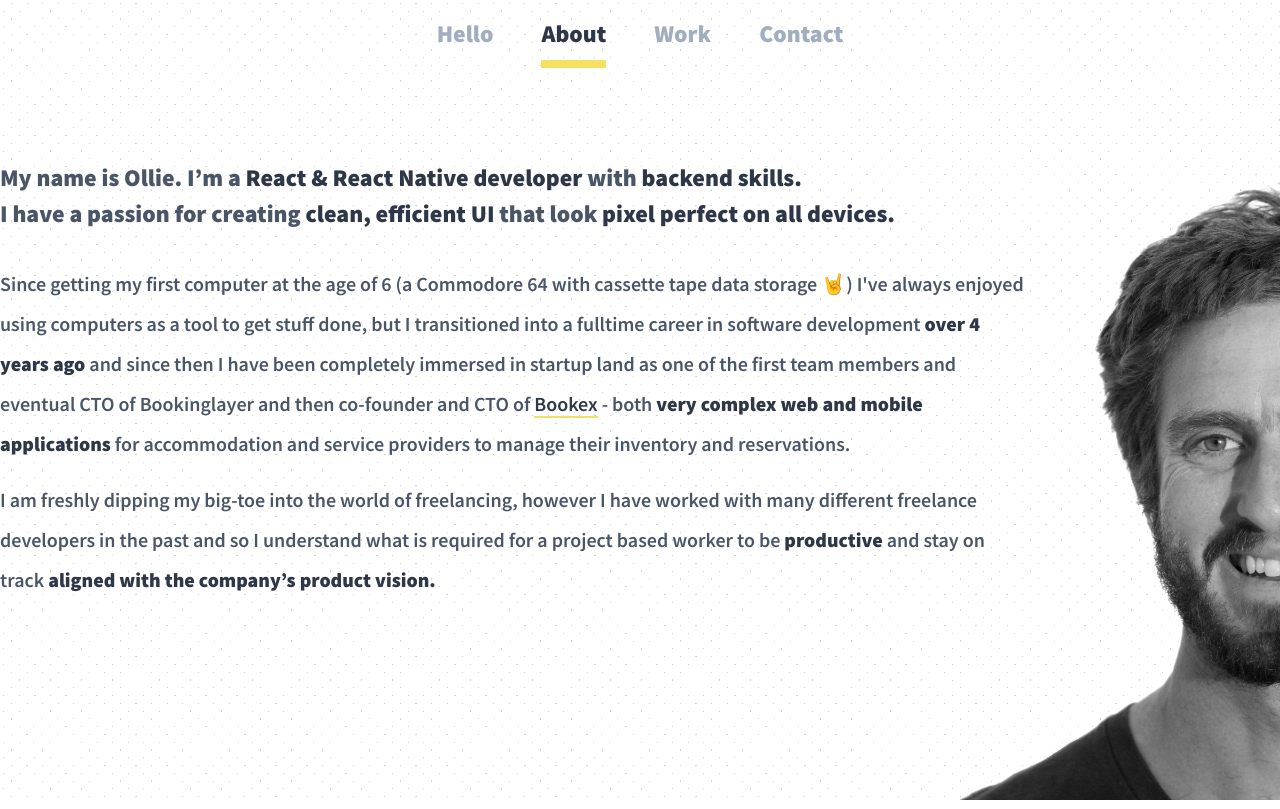
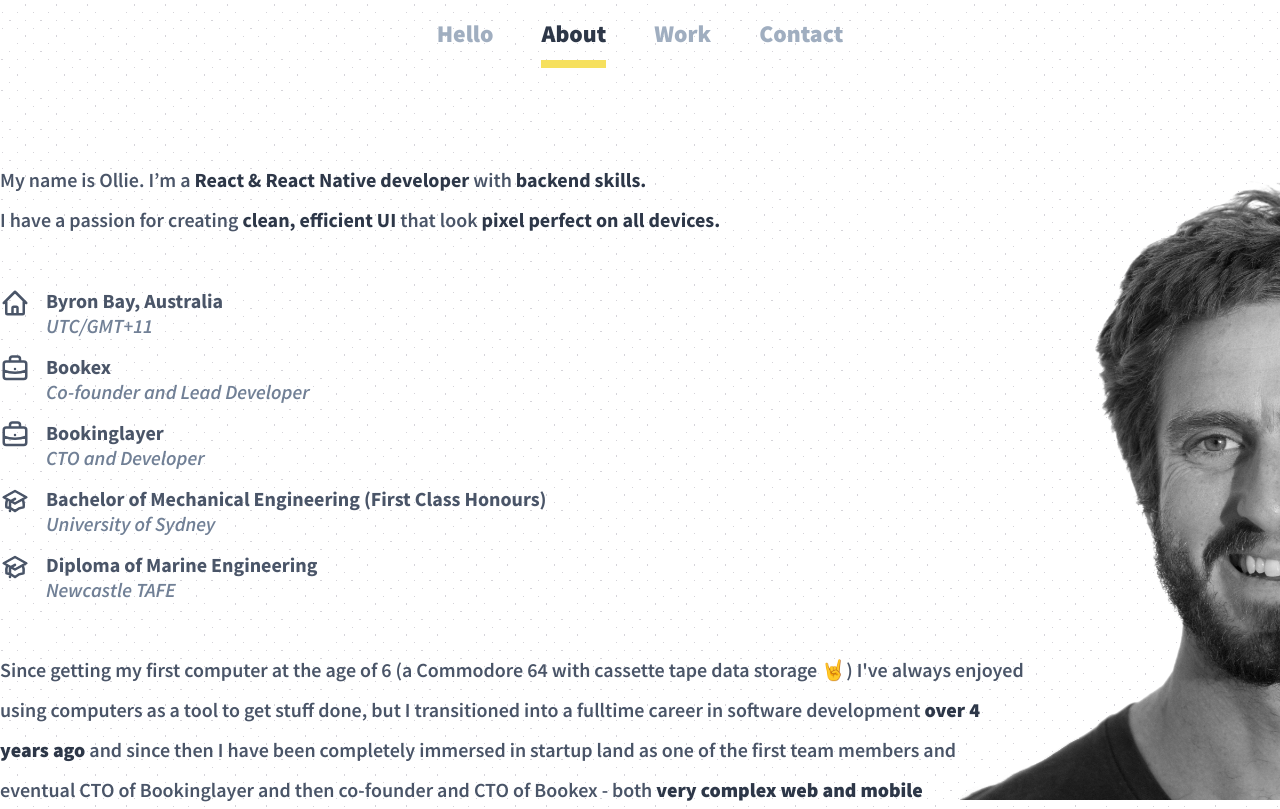
Before and after one commit to oldo/freelancing-portfolio, a Next.js app: page /about in a window 1280 px wide. Shown: the top 809 px of the page. Built offline with nearby package versions, Linux system fonts and the light colour scheme; a web font is replaced by a local one.

Commit message:
about page

```diff
--- /dev/null
+++ b/components/Icons/Academic.tsx
@@ -0,0 +1,32 @@
+import React from 'react';
+
+interface IconProps {
+  size: number;
+}
+
+const Icon: React.FC<IconProps> = ({ size }) => {
+  return (
+    <div style={{ height: size, width: size }}>
+      <svg
+        xmlns="http://www.w3.org/2000/svg"
+        fill="none"
+        viewBox="0 0 24 24"
+        stroke="currentColor"
+      >
+        <path fill="#fff" d="M12 14l9-5-9-5-9 5 9 5z" />
+        <path
+          fill="#fff"
+          d="M12 14l6.16-3.422a12.083 12.083 0 01.665 6.479A11.952 11.952 0 0012 20.055a11.952 11.952 0 00-6.824-2.998 12.078 12.078 0 01.665-6.479L12 14z"
+        />
+        <path
+          strokeLinecap="round"
+          strokeLinejoin="round"
+          strokeWidth={2}
+          d="M12 14l9-5-9-5-9 5 9 5zm0 0l6.16-3.422a12.083 12.083 0 01.665 6.479A11.952 11.952 0 0012 20.055a11.952 11.952 0 00-6.824-2.998 12.078 12.078 0 01.665-6.479L12 14zm-4 6v-7.5l4-2.222"
+        />
+      </svg>
+    </div>
+  );
+};
+
+export default Icon;
--- /dev/null
+++ b/components/Icons/Briefcase.tsx
@@ -0,0 +1,27 @@
+import React from 'react';
+
+interface IconProps {
+  size: number;
+}
+
+const Icon: React.FC<IconProps> = ({ size }) => {
+  return (
+    <div style={{ height: size, width: size }}>
+      <svg
+        xmlns="http://www.w3.org/2000/svg"
+        fill="none"
+        viewBox="0 0 24 24"
+        stroke="currentColor"
+      >
+        <path
+          strokeLinecap="round"
+          strokeLinejoin="round"
+          strokeWidth={2}
+          d="M21 13.255A23.931 23.931 0 0112 15c-3.183 0-6.22-.62-9-1.745M16 6V4a2 2 0 00-2-2h-4a2 2 0 00-2 2v2m4 6h.01M5 20h14a2 2 0 002-2V8a2 2 0 00-2-2H5a2 2 0 00-2 2v10a2 2 0 002 2z"
+        />
+      </svg>
+    </div>
+  );
+};
+
+export default Icon;
--- /dev/null
+++ b/components/Icons/Home.tsx
@@ -0,0 +1,27 @@
+import React from 'react';
+
+interface IconProps {
+  size: number;
+}
+
+const Icon: React.FC<IconProps> = ({ size }) => {
+  return (
+    <div style={{ height: size, width: size }}>
+      <svg
+        xmlns="http://www.w3.org/2000/svg"
+        fill="none"
+        viewBox="0 0 24 24"
+        stroke="currentColor"
+      >
+        <path
+          strokeLinecap="round"
+          strokeLinejoin="round"
+          strokeWidth={2}
+          d="M3 12l2-2m0 0l7-7 7 7M5 10v10a1 1 0 001 1h3m10-11l2 2m-2-2v10a1 1 0 01-1 1h-3m-6 0a1 1 0 001-1v-4a1 1 0 011-1h2a1 1 0 011 1v4a1 1 0 001 1m-6 0h6"
+        />
+      </svg>
+    </div>
+  );
+};
+
+export default Icon;
--- /dev/null
+++ b/components/Icons/Location.tsx
@@ -0,0 +1,33 @@
+import React from 'react';
+
+interface IconProps {
+  size: number;
+}
+
+const Icon: React.FC<IconProps> = ({ size }) => {
+  return (
+    <div style={{ height: size, width: size }}>
+      <svg
+        xmlns="http://www.w3.org/2000/svg"
+        fill="none"
+        viewBox="0 0 24 24"
+        stroke="currentColor"
+      >
+        <path
+          strokeLinecap="round"
+          strokeLinejoin="round"
+          strokeWidth={2}
+          d="M17.657 16.657L13.414 20.9a1.998 1.998 0 01-2.827 0l-4.244-4.243a8 8 0 1111.314 0z"
+        />
+        <path
+          strokeLinecap="round"
+          strokeLinejoin="round"
+          strokeWidth={2}
+          d="M15 11a3 3 0 11-6 0 3 3 0 016 0z"
+        />
+      </svg>
+    </div>
+  );
+};
+
+export default Icon;
--- a/components/Introduction/About.tsx
+++ b/components/Introduction/About.tsx
@@ -3,16 +3,19 @@ import { motion } from 'framer-motion';
 import Subheading from './Subheading';
 import variants from '../../lib/variants';
 import AboutData from './about.mdx';
+import Summary from './Summary';
 
 interface AboutProps {}
 
 const About: React.FC<AboutProps> = ({}) => {
   return (
-    <div className="container mx-auto pt-40">
-      <Subheading />
-
+    <div className="container mx-auto pt-40 pb-32">
+      <div className="pb-12">
+        <Subheading />
+      </div>
       <motion.div variants={variants} initial="hidden" animate="visible">
-        <div className="pt-8 max-w-5xl">
+        <div className="max-w-5xl">
+          <Summary />
           <AboutData />
         </div>
       </motion.div>
--- a/components/Introduction/Subheading.tsx
+++ b/components/Introduction/Subheading.tsx
@@ -1,32 +1,43 @@
 import React from 'react';
+import cx from 'classnames';
 import { motion } from 'framer-motion';
 import variants from '../../lib/variants';
+import { Views } from '../../typescript/enums';
+import { useRouter } from 'next/router';
 
 interface SubheadingProps {}
 
 const Subheading: React.FC<SubheadingProps> = ({}) => {
+  const router = useRouter();
+
+  const divClasses = cx({
+    ['text-2xl font-extrabold']: router.pathname === Views.HOME,
+    ['leading-loose']: router.pathname === Views.ABOUT,
+  });
+  const strongClasses = cx({
+    ['bg-accent-light bg-opacity-75']: router.pathname === Views.HOME,
+    ['font-bold']: router.pathname === Views.ABOUT,
+  });
+
   return (
     <motion.div
       layoutId="subheading1"
       initial="hidden"
       animate="visible"
       variants={variants}
-      className="text-2xl font-extrabold"
     >
-      <div>
-        My name is Ollie. I’m a <strong>React & React Native developer</strong>{' '}
-        with <strong>backend skills.</strong>
+      <div className={divClasses}>
+        My name is Ollie. I’m a{' '}
+        <strong className={strongClasses}>
+          React & React Native developer
+        </strong>{' '}
+        with <strong className={strongClasses}>backend skills.</strong>
       </div>
-      <div>
-        I have a passion for creating <strong>clean, efficient UI</strong> that
-        look <strong>pixel perfect on all devices.</strong>
+      <div className={divClasses}>
+        I have a passion for creating{' '}
+        <strong className={strongClasses}>clean, efficient UI</strong> that look{' '}
+        <strong className={strongClasses}>pixel perfect on all devices.</strong>
       </div>
-
-      <style jsx>{`
-        strong {
-          @apply bg-accent-light bg-opacity-75;
-        }
-      `}</style>
     </motion.div>
   );
 };
--- /dev/null
+++ b/components/Introduction/Summary.tsx
@@ -0,0 +1,70 @@
+import React from 'react';
+
+import HomeIcon from '../Icons/Home';
+import AcademicIcon from '../Icons/Academic';
+import LocationIcon from '../Icons/Location';
+import BriefcaseIcon from '../Icons/Briefcase';
+
+interface SummaryProps {}
+
+const Summary: React.FC<SummaryProps> = ({}) => {
+  const rows = [
+    {
+      title: 'Byron Bay, Australia',
+      subtitle: 'UTC/GMT+11',
+      icon: HomeIcon,
+    },
+    {
+      title:
+        '<a href="https://www.usebookex.com" target="_blank" rel="noopener noreferrer">Bookex</a>',
+      subtitle: 'Co-founder and Lead Developer',
+      icon: BriefcaseIcon,
+    },
+    {
+      title:
+        '<a href="https://www.bookinglayer.com" target="_blank" rel="noopener noreferrer">Bookinglayer</a>',
+      subtitle: 'CTO and Developer',
+      icon: BriefcaseIcon,
+    },
+    {
+      title: 'Bachelor of Mechanical Engineering (First Class Honours)',
+      subtitle: 'University of Sydney',
+      icon: AcademicIcon,
+    },
+    {
+      title: 'Diploma of Marine Engineering',
+      subtitle: 'Newcastle TAFE',
+      icon: AcademicIcon,
+    },
+  ];
+
+  return (
+    <div className="pb-8">
+      {rows.map((row) => {
+        const Icon = row.icon;
+
+        return (
+          <div
+            key={row.title}
+            className="flex flex-row items-top pb-4 leading-tight"
+          >
+            <div className="pr-4">
+              <Icon size={30} />
+            </div>
+            <div>
+              <div
+                className="font-bold"
+                dangerouslySetInnerHTML={{ __html: row.title }}
+              />
+              {row.subtitle && (
+                <div className="text-gray-600 italic">{row.subtitle}</div>
+              )}
+            </div>
+          </div>
+        );
+      })}
+    </div>
+  );
+};
+
+export default Summary;
--- a/components/Introduction/about.mdx
+++ b/components/Introduction/about.mdx
@@ -1,3 +1,3 @@
-Since getting my first computer at the age of 6 (a Commodore 64 with cassette tape data storage 🤘) I've always enjoyed using computers as a tool to get stuff done, but I transitioned into a fulltime career in software development **over 4 years ago** and since then I have been completely immersed in startup land as one of the first team members and eventual CTO of Bookinglayer and then co-founder and CTO of [Bookex](https://www.usebookex.com) - both **very complex web and mobile applications** for accommodation and service providers to manage their inventory and reservations.
+Since getting my first computer at the age of 6 (a Commodore 64 with cassette tape data storage 🤘) I've always enjoyed using computers as a tool to get stuff done, but I transitioned into a fulltime career in software development **over 4 years ago** and since then I have been completely immersed in startup land as one of the first team members and eventual CTO of [Bookinglayer](https://wwww.bookinglayer.com) and then co-founder and CTO of [Bookex](https://www.usebookex.com) - both **very complex web and mobile applications** for accommodation and service providers to manage their inventory and reservations.
 
 I am freshly dipping my big-toe into the world of freelancing, however I have worked with many different freelance developers in the past and so I understand what is required for a project based worker to be **productive** and stay on track **aligned with the company’s product vision.**
--- a/pages/_app.tsx
+++ b/pages/_app.tsx
@@ -9,7 +9,20 @@ function MyApp({ Component, pageProps }: AppProps) {
   const router = useRouter();
 
   const MDXComponents = {
-    a: (props: any) => <a {...props} target="_blank" />,
+    a: (props: any) => (
+      <a
+        {...props}
+        className="font-semibold text-gray-800 border-b-2 border-accent transition-colors duration-300"
+        target="_blank"
+        rel="noopener"
+      />
+    ),
+    strong: (props: any) => (
+      <strong
+        {...props}
+        className="font-bold text-gray-800"
+      />
+    ),
   };
 
   return (
--- a/styles/tailwind.css
+++ b/styles/tailwind.css
@@ -20,13 +20,6 @@
     @apply text-gray-800;
   }
 
-  a {
-    @apply font-semibold text-gray-800 border-b-2 border-accent transition-colors duration-300;
-  }
-  a:hover {
-    @apply text-accent;
-  }
-
   .overlay {
     @apply z-10 fixed top-0 bottom-0 w-full;
     background: rgba(0, 0, 0, 0.8);
```
